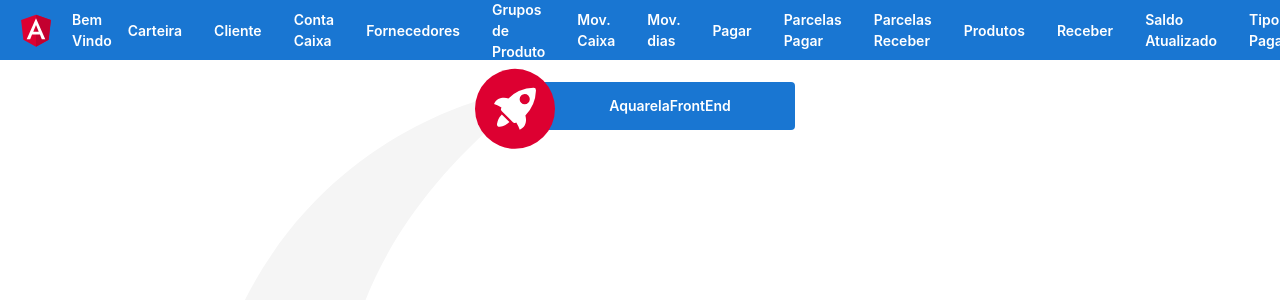
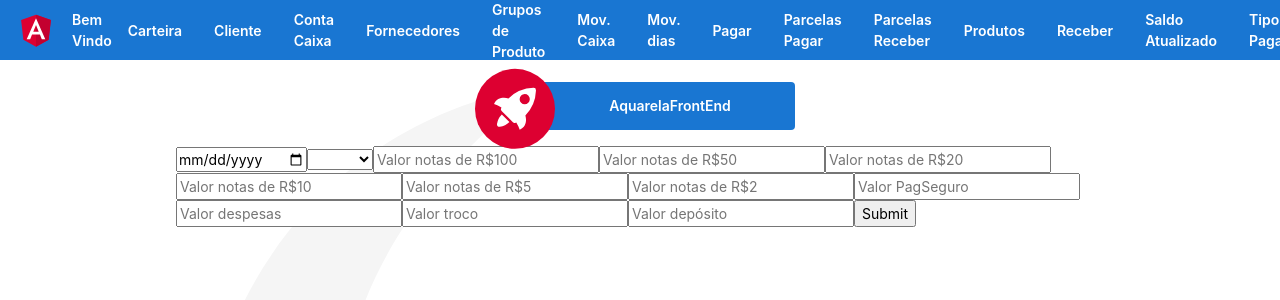
Before and after one commit to SidneyMaldonado/aquarela, an Angular app: page /movdia/incluir in a window 1280 px wide. Before the commit this address led to /. Shown: the top 300 px of the page. Built offline with nearby package versions, Linux system fonts and the light colour scheme.

Commit message:
Versão inicial de movdia-incluir

```diff
--- a/src/app/app-routing.module.ts
+++ b/src/app/app-routing.module.ts
@@ -20,6 +20,7 @@ import { ParcelaReceberComponent } from './components/parcelareceber/parcelarece
 import { SaldoatualizadoComponent } from './components/saldoatualizado/saldoatualizado.component';
 import { TipopagarComponent } from './components/tipopagar/tipopagar.component';
 import { VendaComponent } from './components/venda/venda.component';
+import { MovdiaIncluirComponent } from './components/movdia-incluir/movdia-incluir.component';
 
 const routes: Routes = [
   {path: "contacaixa", component: ContacaixaComponent},
@@ -54,7 +55,8 @@ const routes: Routes = [
   {path: "grupoproduto", component: GrupoProdutoComponent},
   {path: "contacaixa", component: ContacaixaComponent},
   {path: "cliente", component: ClienteComponent},
-  {path: "venda", component: VendaComponent}
+  {path: "venda", component: VendaComponent},
+  {path:"movdia/incluir", component: MovdiaIncluirComponent}
 ]
 
 @NgModule({
--- /dev/null
+++ b/src/app/components/movdia-incluir/movdia-incluir.component.html
@@ -0,0 +1,18 @@
+<form  [formGroup]="form" (submit)="incluir()">
+    <input placeholder="Data" formControlName="dtMovDia" type="date">
+    <select formControlName="dmAtivo">
+        <option value="1" default>Ativo</option>
+        <option value="0">Inativo</option>
+    </select>
+    <input placeholder="Valor notas de R$100" formControlName="vlNota100" type="number">
+    <input placeholder="Valor notas de R$50"  formControlName="vlNota50" type="number">
+    <input placeholder="Valor notas de R$20" formControlName="vlNota20" type="number">
+    <input placeholder="Valor notas de R$10" formControlName="vlNota10" type="number">
+    <input placeholder="Valor notas de R$5" formControlName="vlNota5" type="number">
+    <input placeholder="Valor notas de R$2" formControlName="vlNota2" type="number">
+    <input placeholder="Valor PagSeguro" formControlName="vlPagseguro" type="number">
+    <input placeholder="Valor despesas" formControlName="vlDespesa" type="number">
+    <input placeholder="Valor troco" formControlName="vlTroco" type="number">
+    <input placeholder="Valor depósito" formControlName="vlDeposito" type="number">
+    <input type="submit">
+</form>
--- /dev/null
+++ b/src/app/components/movdia-incluir/movdia-incluir.component.ts
@@ -0,0 +1,44 @@
+import { Component, OnInit } from '@angular/core';
+import { FormBuilder, FormGroup, Validators } from '@angular/forms';
+import { MovDia } from 'src/app/entities/movdia';
+import { MovdiaService } from 'src/app/services/movdia.service';
+
+@Component({
+  selector: 'app-movdia-incluir',
+  templateUrl: './movdia-incluir.component.html',
+  styleUrls: ['./movdia-incluir.component.css']
+})
+export class MovdiaIncluirComponent implements OnInit {
+
+  form: FormGroup = this.formBuilder.group({
+    dtMovDia:['', Validators.required],
+    dmAtivo:['', Validators.required],
+    vlNota100:['', Validators.required],
+    vlNota50:['', Validators.required],
+    vlNota20:['', Validators.required],
+    vlNota10:['', Validators.required],
+    vlNota5:['', Validators.required],
+    vlNota2:['', Validators.required],
+    vlPagseguro:['', Validators.required],
+    vlDespesa:['', Validators.required],
+    vlTroco:['', Validators.required],
+    vlDeposito:['', Validators.required]
+  })
+  constructor(private movdiaService:MovdiaService, private formBuilder: FormBuilder) { }
+
+  ngOnInit(): void {
+  }
+
+  incluir(){
+    if(!this.form.valid){
+      alert("Formulário inválido!")
+      return;
+    }
+    let {dtMovDia, dmAtivo, vlNota100, vlNota50, vlNota20, vlNota10, vlNota5, vlNota2, vlPagseguro, vlDespesa, vlDeposito, vlTroco}= this.form.value
+    dmAtivo = Boolean(dmAtivo)
+    this.movdiaService.incluir({dtMovDia, dmAtivo, vlNota100, vlNota50, vlNota20, vlNota10, vlNota5, vlNota2, vlPagseguro, vlDespesa, vlTroco, vlDeposito}).subscribe(
+      response => alert(response)
+    )
+  }
+
+}
--- a/src/app/components/movdia/movdia.component.html
+++ b/src/app/components/movdia/movdia.component.html
@@ -18,6 +18,7 @@
                 <th scope="col">Nota 2</th>
                 <th scope="col">Valor Pagseguro</th>
                 <th scope="col">Valor Despesa</th>
+                <th scope="col">Valor Troco</th>
                 <th scope="col">Valor Deposito</th>
 
             </tr>
@@ -58,6 +59,9 @@
                 {{movdia.vlDespesa}}
             </td>
             <td>
+                {{movdia.vlTroco}}
+            </td>
+            <td>
                 {{movdia.vlDeposito}}
             </td>
         </tr>
--- a/src/app/components/movdia/movdia.component.ts
+++ b/src/app/components/movdia/movdia.component.ts
@@ -9,6 +9,7 @@ import { MovdiaService } from 'src/app/services/movdia.service';
 })
 export class MovdiaComponent implements OnInit {
   movdias:MovDia[]=[]
+
   constructor(private movdiaService:MovdiaService) { }
 
   ngOnInit(): void {
@@ -17,4 +18,5 @@ export class MovdiaComponent implements OnInit {
     )
   }
 
+
 }
--- a/src/app/entities/movdia.ts
+++ b/src/app/entities/movdia.ts
@@ -10,5 +10,6 @@ export interface MovDia{
     vlNota2:number,
     vlPagseguro:number,
     vlDespesa:number,
+    vlTroco:number,
     vlDeposito:number,
 }
--- a/src/app/services/movdia.service.ts
+++ b/src/app/services/movdia.service.ts
@@ -14,4 +14,7 @@ export class MovdiaService {
   listar():Observable<MovDia[]>{
     return this.http.get<MovDia[]>(this.url)
   }
+  incluir(body:MovDia):Observable<string>{
+    return this.http.post<string>(this.url, body)
+  }
 }
```
Also changed, not shown: src/app/app.module.ts (+7 -2 lines), src/app/components/movdia-incluir/movdia-incluir.component.css (added), 1 other file (tests, documents, lock files or other folders). Lines whose indentation alone changed are shown as unchanged.
